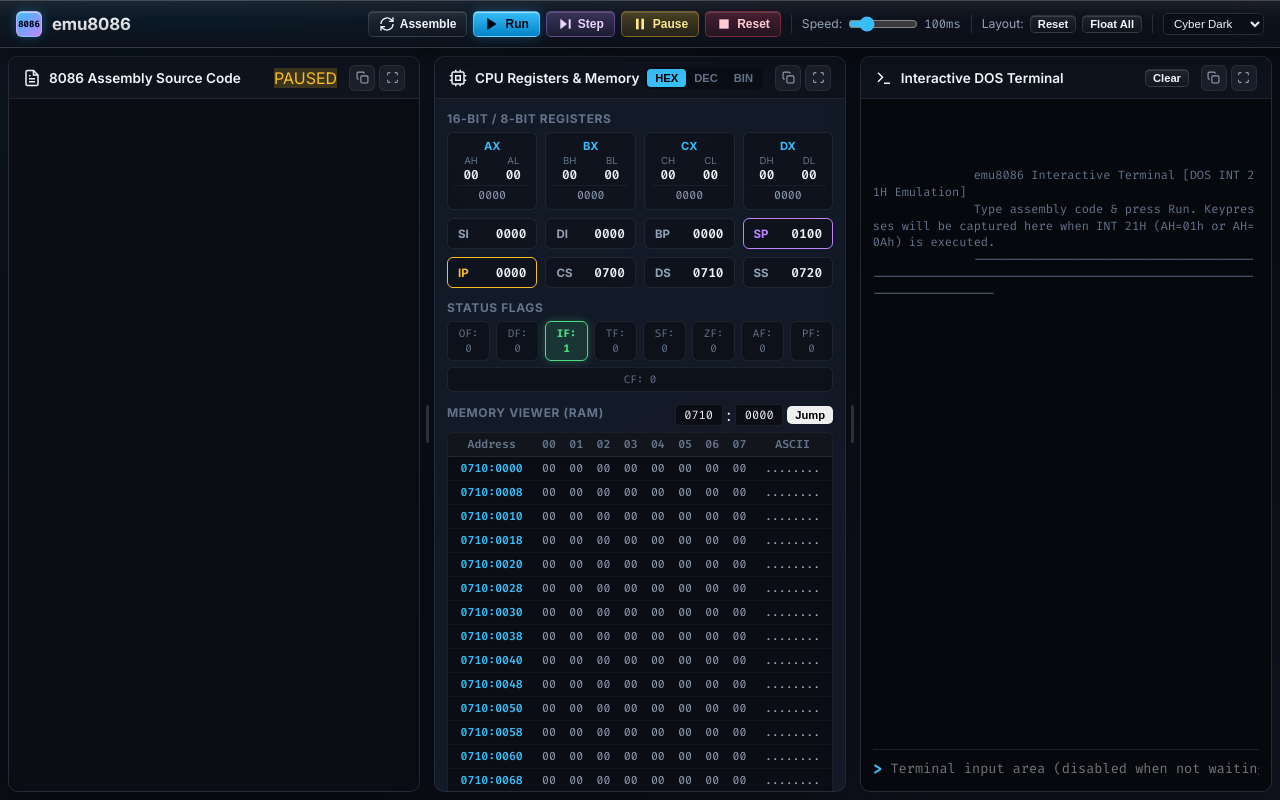
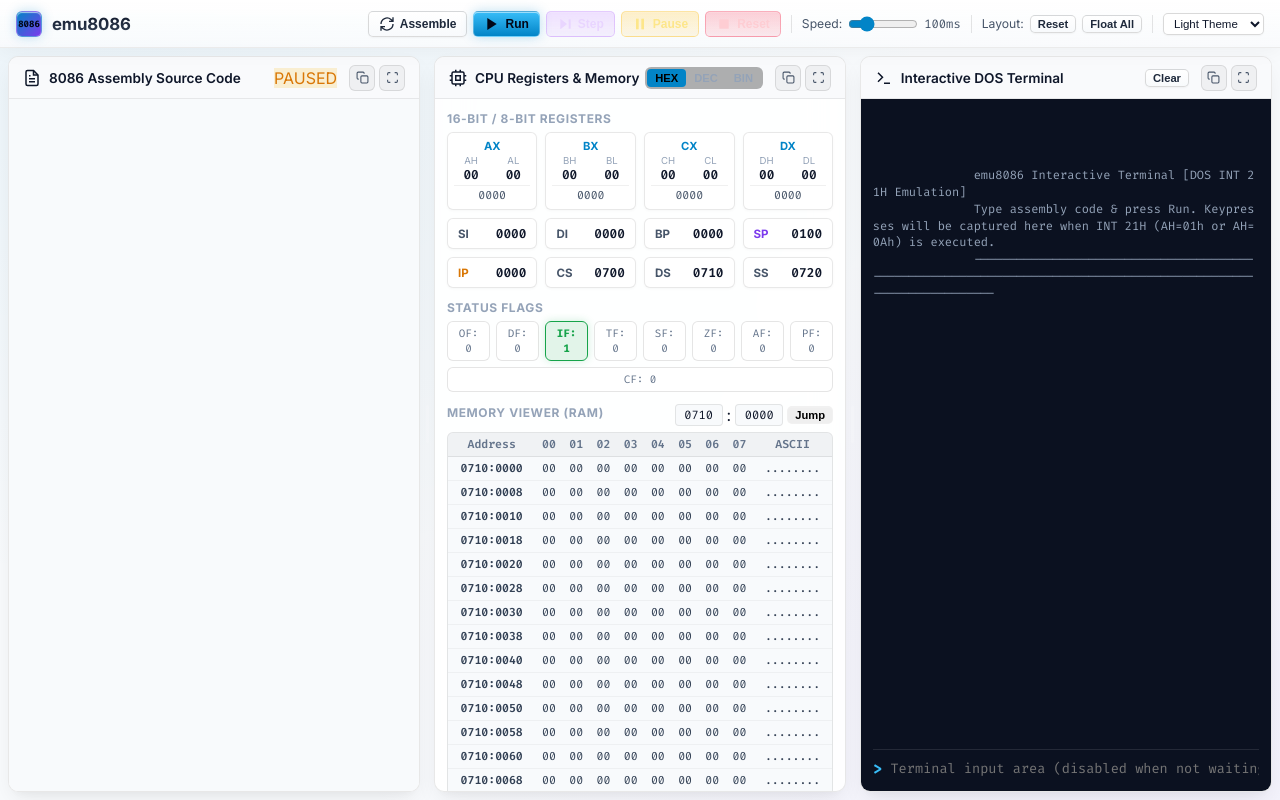
Before and after one commit to MugdhoandMuntaha/assembler-8086, a website built with Vite: page index.html in a window 1280 px wide. Built offline with nearby package versions, Linux system fonts and the light colour scheme; what monaco-editor would draw is missing.

Commit message:
feat: add modern design stylesheet and light theme support

```diff
--- a/index.html
+++ b/index.html
@@ -9,7 +9,7 @@
   <link href="https://fonts.googleapis.com/css2?family=Fira+Code:wght@400;500;600;700&family=Inter:wght@400;500;600;700&display=swap" rel="stylesheet">
   <link rel="stylesheet" href="./src/style.css">
 </head>
-<body class="theme-cyber">
+<body class="theme-light">
   <div id="app">
     <!-- Top Control Header -->
     <header class="app-header">
@@ -66,6 +66,7 @@
 
         <div class="tool-group">
           <select id="theme-select" class="select-input small">
+            <option value="theme-light" selected>Light Theme</option>
             <option value="theme-cyber">Cyber Dark</option>
             <option value="theme-amber">CRT Amber</option>
             <option value="theme-matrix">Matrix Green</option>
--- a/src/style.css
+++ b/src/style.css
@@ -34,6 +34,127 @@
 }
 
 /* Theme Options */
+body.theme-light {
+  --bg-primary: #f8fafc;
+  --bg-secondary: #f1f5f9;
+  --bg-panel: rgba(255, 255, 255, 0.9);
+  --bg-panel-solid: #ffffff;
+  --border-color: rgba(0, 0, 0, 0.09);
+  --border-accent: rgba(2, 132, 199, 0.35);
+
+  --accent-cyan: #0284c7;
+  --accent-cyan-glow: rgba(2, 132, 199, 0.25);
+  --accent-green: #16a34a;
+  --accent-green-glow: rgba(22, 163, 74, 0.2);
+  --accent-amber: #d97706;
+  --accent-amber-glow: rgba(217, 119, 6, 0.2);
+  --accent-rose: #e11d48;
+  --accent-purple: #7c3aed;
+
+  --text-main: #0f172a;
+  --text-muted: #475569;
+  --text-dim: #94a3b8;
+
+  --shadow-main: 0 10px 25px -5px rgba(0, 0, 0, 0.08), 0 8px 10px -6px rgba(0, 0, 0, 0.04);
+  --term-bg: #0b1120;
+  --term-text: #38bdf8;
+
+  background-color: var(--bg-primary);
+  background-image:
+    radial-gradient(at 10% 10%, rgba(2, 132, 199, 0.05) 0px, transparent 50%),
+    radial-gradient(at 90% 90%, rgba(124, 58, 237, 0.05) 0px, transparent 50%);
+}
+
+body.theme-light * {
+  scrollbar-color: rgba(2, 132, 199, 0.3) rgba(0, 0, 0, 0.05);
+}
+body.theme-light ::-webkit-scrollbar-track {
+  background: rgba(0, 0, 0, 0.05);
+}
+body.theme-light ::-webkit-scrollbar-thumb {
+  background: rgba(2, 132, 199, 0.3);
+}
+body.theme-light ::-webkit-scrollbar-thumb:hover {
+  background: var(--accent-cyan);
+}
+
+body.theme-light .app-header {
+  background: linear-gradient(180deg, rgba(255, 255, 255, 0.98) 0%, rgba(248, 250, 252, 0.9) 100%);
+  border-bottom: 1px solid rgba(0, 0, 0, 0.08);
+  box-shadow: 0 4px 20px rgba(0, 0, 0, 0.04), inset 0 1px 0 #ffffff;
+}
+body.theme-light .brand h1 {
+  background: linear-gradient(180deg, #0f172a 0%, #334155 100%);
+  -webkit-background-clip: text;
+  -webkit-text-fill-color: transparent;
+}
+body.theme-light .select-input {
+  background: #ffffff;
+  color: #0f172a;
+  border-color: rgba(0, 0, 0, 0.15);
+  box-shadow: 0 1px 2px rgba(0, 0, 0, 0.04);
+}
+body.theme-light .btn-secondary {
+  background: linear-gradient(180deg, #ffffff 0%, #f8fafc 100%);
+  color: #1e293b;
+  border-color: rgba(0, 0, 0, 0.14);
+  box-shadow: 0 1px 2px rgba(0, 0, 0, 0.04);
+}
+body.theme-light .btn-secondary:hover {
+  background: #f1f5f9;
+  border-color: rgba(0, 0, 0, 0.22);
+}
+body.theme-light .divider {
+  background: rgba(0, 0, 0, 0.1);
+}
+body.theme-light .panel-header {
+  background: rgba(248, 250, 252, 0.85);
+  border-bottom: 1px solid rgba(0, 0, 0, 0.08);
+}
+body.theme-light .reg-card {
+  background: #ffffff;
+  border-color: rgba(0, 0, 0, 0.09);
+  box-shadow: 0 1px 3px rgba(0, 0, 0, 0.03);
+}
+body.theme-light .reg-full {
+  border-top-color: rgba(0, 0, 0, 0.06);
+}
+body.theme-light .flag-chip {
+  background: #ffffff;
+  border-color: rgba(0, 0, 0, 0.1);
+  color: #64748b;
+}
+body.theme-light .flag-chip.active {
+  background: rgba(22, 163, 74, 0.12);
+  border-color: var(--accent-green);
+  color: var(--accent-green);
+}
+body.theme-light #memory-table th {
+  background: rgba(0, 0, 0, 0.03);
+  color: #64748b;
+  border-bottom-color: rgba(0, 0, 0, 0.08);
+}
+body.theme-light #memory-table td {
+  border-bottom-color: rgba(0, 0, 0, 0.04);
+  color: #334155;
+}
+body.theme-light .panel.is-floating {
+  background: rgba(255, 255, 255, 0.98);
+  box-shadow: 0 20px 50px rgba(0, 0, 0, 0.15), 0 0 15px rgba(2, 132, 199, 0.2);
+}
+body.theme-light .panel.is-floating .panel-header {
+  background: #f8fafc;
+}
+body.theme-light .panel-action-btn {
+  background: rgba(0, 0, 0, 0.04);
+  border-color: rgba(0, 0, 0, 0.1);
+  color: #475569;
+}
+body.theme-light .panel-action-btn:hover {
+  background: rgba(2, 132, 199, 0.12);
+  color: #0284c7;
+}
+
 body.theme-amber {
   --accent-cyan: #fbbf24;
   --accent-cyan-glow: rgba(251, 191, 36, 0.3);
```
